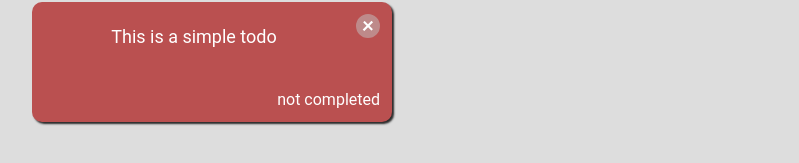
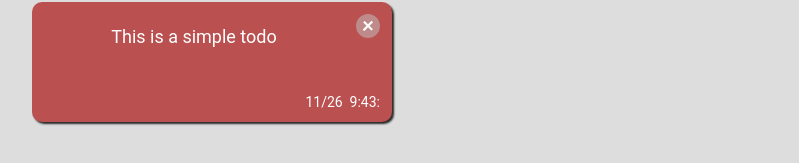
Before and after one commit to LizaKornilo/to-do-app, a React (Create React App) app: page / in a window 1280 px wide. Shown: the part 289-452 px from the top of the page, without its empty margins (240-1039 px from the left). Built offline with nearby package versions, Linux system fonts and the light colour scheme.

Commit message:
feat: #27 add item creation timestamp

```diff
--- a/src/components/App.jsx
+++ b/src/components/App.jsx
@@ -13,7 +13,8 @@ export function App() {
       {
         id: uuidv4(),
         text: "This is a simple todo",
-        isDone: false
+        isDone: false,
+        timestamp: new Date(),
       }
     ]
   );
@@ -25,7 +26,7 @@ export function App() {
   };
 
   const addCard = text => {
-    setCards([...cards, { id: uuidv4(), text: text, isDone: false }]);
+    setCards([...cards, { id: uuidv4(), text: text, isDone: false, timestamp: new Date() }]);
   };
 
   const markCard = index => {
--- a/src/components/Card.jsx
+++ b/src/components/Card.jsx
@@ -3,11 +3,17 @@ import { ThemeContext } from '../contexts/theme-context';
 
 export function Card({ card, index, markCard, deleteCard }) {
   const theme = useContext(ThemeContext);
+
+  const getDateString = (date) => {
+    return `${date.toLocaleDateString().slice(0, 5)}\u00A0\u00A0${date.toLocaleTimeString().slice(0,5)}`;
+  };
+
   return (
     <div className='card' onClick={() => { markCard(index) }} style={{ backgroundColor: card.isDone ? theme.cardBgGreen : theme.cardBgRed }}>
       <div className='card__text' style={{ color: theme.textColor }}>{card.text}</div>
       <div className='card__delete-btn' onClick={(evt) => { evt.stopPropagation(); deleteCard(index) }} style={{ backgroundColor: theme.delBtnColor, color: theme.delBtnTextColor }}>+</div>
       <div className='card__status' style={{ color: theme.textColor }}>{card.isDone ? 'completed' : 'not completed'}</div>
+      <div className="card_timestamp" style={{ color: theme.textColor }}> {getDateString(new Date(card.timestamp))}</div>
     </div>
   );
 }
--- a/src/index.css
+++ b/src/index.css
@@ -171,4 +171,14 @@ ul {
   right: 12px;
   bottom: 12px;
   user-select: none;
+  visibility: hidden;
 }
+
+.card_timestamp{
+  text-align: right;
+  font-size: 14px;
+  position: absolute;
+  right: 12px;
+  bottom: 12px;
+  user-select: none;
+}
```
